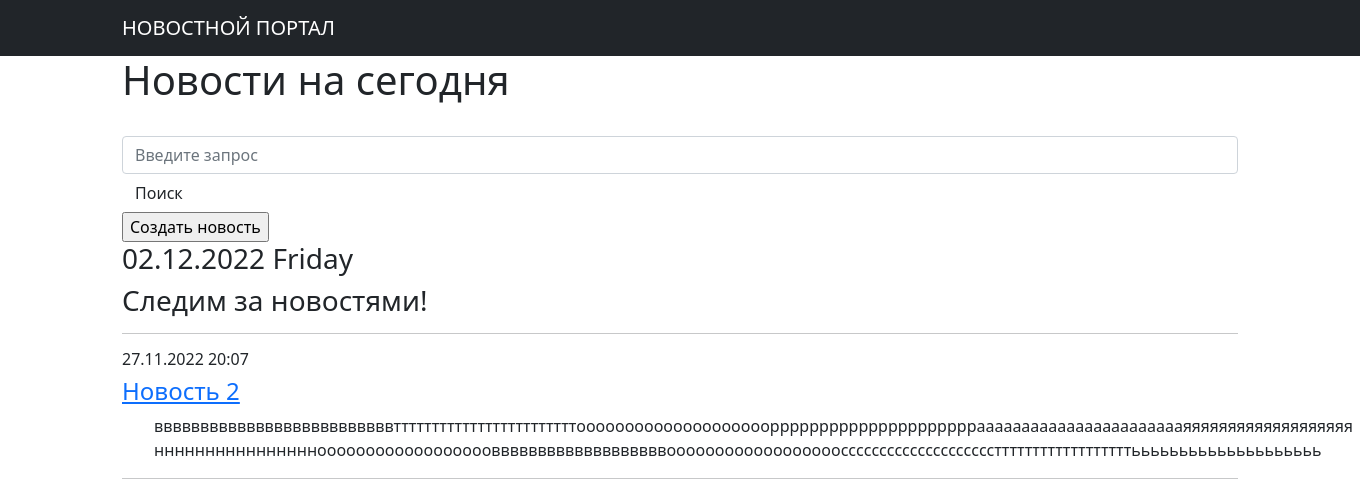
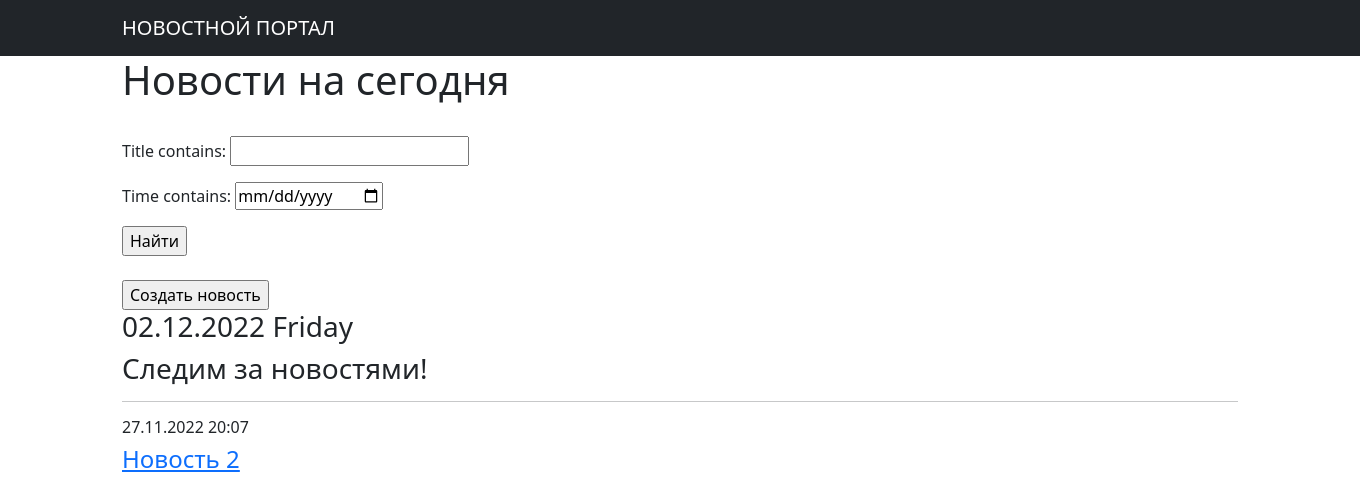
Before and after one commit to Zr413/News_Portal, a Django app: page /news/ in a window 1360 px wide. Shown: the top 484 px of the page. Run offline with Django 4.2, Linux system fonts and the light colour scheme; data comes from the database, SQL or seed files in the repository; some libraries are stand-ins or nearby versions.

Commit message:
Итоговое задание 4.7

```diff
--- a/news/filters.py
+++ b/news/filters.py
@@ -7,9 +7,9 @@ from .models import News
 
 # Создаем свой набор фильтров для модели News.
 class NewsFilter(FilterSet):
-    time = DateFromToRangeFilter(
+    time = DateFilter(
         field_name='time',
-        lookup_expr='qt',
+        lookup_expr='icontains',
         widget=DateInput(
             format='%Y-%m-%d',
             attrs={'type': 'date'},
--- a/templates/news.html
+++ b/templates/news.html
@@ -15,16 +15,20 @@
 
     <!-- <h3>{{ time_now|date:'d M Y l' }}</h3> -->
     <br>
-    <form action="{% url 'news_search' %}" class="navbar-form navbar-left" method="get">
-        <div class="form-group">
-            <input type="text" name="q" class="form-control" placeholder="Введите запрос">
-        </div>
-        <button type="submit" class="btn btn-default">Поиск</button>
+{#    <form action="{% url 'news_search' %}" class="navbar-form navbar-left" method="get">#}
+{#        <div class="form-group">#}
+{#            <input type="text" name="q" class="form-control" placeholder="Введите запрос">#}
+{#        </div>#}
+{#        <button type="submit" class="btn btn-default">Поиск</button>#}
+{#    </form>#}
+    <form action="" method="get">
+        {{ filterset.form.as_p }}
+        <input type="submit" value="Найти"/>
     </form>
-{#    <form action="" method="get">#}
-{#        {{ filterset.form.as_p }}#}
-{#        <input type="submit" value="Найти"/>#}
+{#    <form action={% url 'news_search' %}>#}
+{#        <input type="submit" value="Найти">#}
 {#    </form>#}
+    <br>
     <form action={% url 'news_create' %}>
         <input type="submit" value="Создать новость">
     </form>
```
Also changed, not shown: templates/news_search.html (+13 -8 lines).
